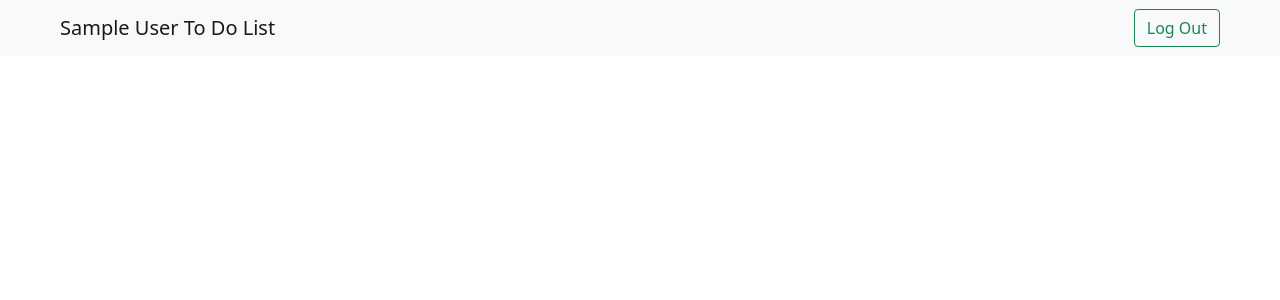
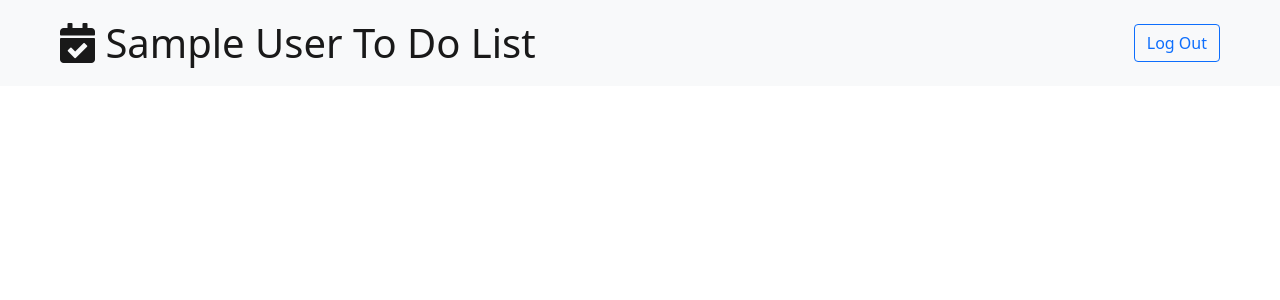
Before and after one commit to Janiite/to-do-app, a PHP site: page /navbar.php in a window 1280 px wide. Shown: the top 300 px of the page. Run offline with PHP 8.4, Linux system fonts and the light colour scheme; the visitor is signed in with stand-in values (Sample User, id 1).

Commit message:
Update navbar.php

```diff
--- a/components/navbar.php
+++ b/components/navbar.php
@@ -16,6 +16,10 @@ if (isset($_POST['logout'])) {
     <!-- Required meta tags -->
     <meta charset="utf-8" />
     <meta name="viewport" content="width=device-width, initial-scale=1" />
+    <link rel="preconnect" href="https://fonts.googleapis.com">
+    <link rel="preconnect" href="https://fonts.gstatic.com" crossorigin>
+    <link href="https://fonts.googleapis.com/css2?family=Poppins:wght@300&display=swap" rel="stylesheet">
+    <link rel="stylesheet" href="https://cdnjs.cloudflare.com/ajax/libs/font-awesome/5.15.3/css/all.min.css" integrity="sha512-iBBXm8fW90+nuLcSKlbmrPcLa0OT92xO1BIsZ+ywDWZCvqsWgccV3gFoRBv0z+8dLJgyAHIhR35VZc2oM/gI1w==" crossorigin="anonymous" referrerpolicy="no-referrer" />
     <link rel="stylesheet" href="../style/style.css" />
 
     <!-- Bootstrap CSS -->
@@ -27,13 +31,15 @@ if (isset($_POST['logout'])) {
 
 <body>
     <!--Nav bar-->
-    <nav class="navbar navbar-light bg-light">
+    <div class="box2">
+    <nav class="navbar navbar-light bg-light py-2 ">
         <div class="container-fluid">
-            <a class="navbar-brand px-5"><?php echo $_SESSION['logname'];?> To Do List</a>
+            <a class="navbar-brand px-5 fs-1 " ><i class="fas fa-calendar-check"></i>  <?php echo $_SESSION['logname'];?> To Do List</a>
 
 
             <form action = "" method = "POST" class="d-flex px-5">
-                <button name = "logout" class="btn btn-outline-success" type="submit">Log Out</button>
+                <button name = "logout" class="btn btn-outline-primary" type="submit">Log Out</button>
             </form>
         </div>
     </nav>
+</div>
```
